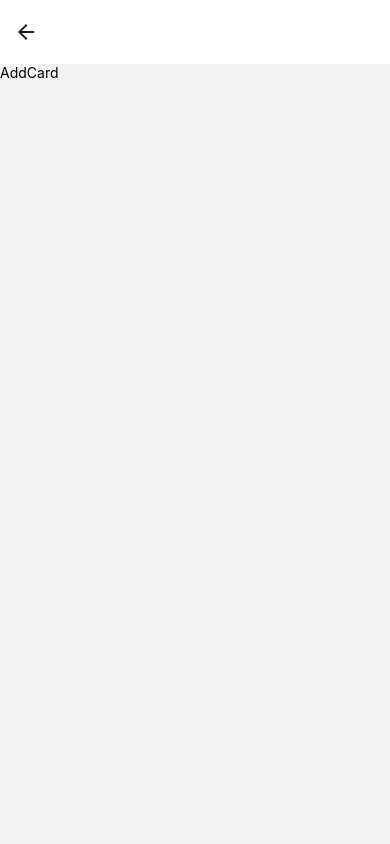
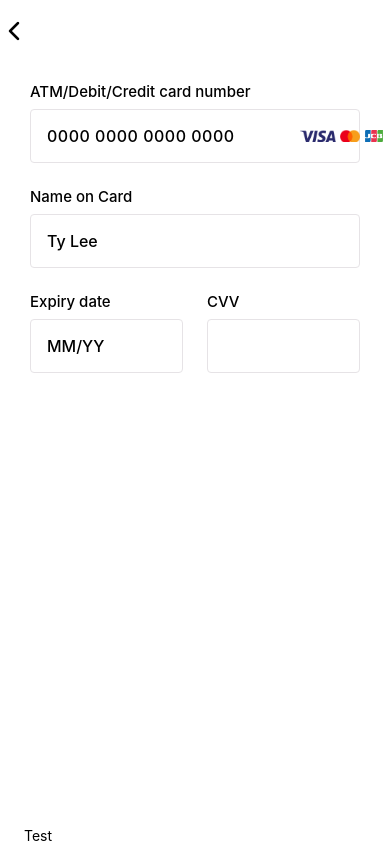
Before and after one commit to htetaungkhant/wegowhereFrontendTask, a React Native app: screen /AddCard in a window 390 px wide. Built offline with nearby package versions, Linux system fonts and the light colour scheme.

Commit message:
complete 90% of AddCard page's UI

```diff
--- a/App.tsx
+++ b/App.tsx
@@ -4,13 +4,12 @@ import { createNativeStackNavigator } from '@react-navigation/native-stack';
 import { Provider } from 'react-redux';
 
 // import from local files
-import { AddCardButton } from '@/components/Button';
-import { defaultStyles } from '@/constants/styles';
 import { AddCardScreen } from '@/screens/AddCard';
 import { CardListScreen } from '@/screens/CardList';
 import { FailScreen } from "@/screens/Fail";
 import { SuccessScreen } from "@/screens/Success";
 import { store } from '@/store';
+import { addCardHeaderOptions, cardListHeaderOptions, failHeaderOptions, successHeaderOptions } from '@/utils/headerOptions';
 
 const Stack = createNativeStackNavigator();
 
@@ -22,35 +21,22 @@ export default function App() {
 					<Stack.Screen
 						name="AddCard"
 						component={AddCardScreen}
-						options={{
-							title: '',
-							headerShadowVisible: false,
-							headerTitleStyle: defaultStyles.headerTitleStyle,
-						}}
+						options={addCardHeaderOptions}
 					/>
 					<Stack.Screen
 						name="CardList"
 						component={CardListScreen}
-						options={{
-							title: 'Cards',
-							headerShadowVisible: false,
-							headerTitleStyle: defaultStyles.headerTitleStyle,
-							headerRight: () => <AddCardButton />,
-						}}
+						options={cardListHeaderOptions}
 					/>
 					<Stack.Screen
 						name="Success"
 						component={SuccessScreen}
-						options={{
-							headerShown: false,
-						}}
+						options={successHeaderOptions}
 					/>
 					<Stack.Screen
 						name="Fail"
 						component={FailScreen}
-						options={{
-							headerShown: false,
-						}}
+						options={failHeaderOptions}
 					/>
 				</Stack.Navigator>
 			</NavigationContainer>
--- a/components/Button/index.tsx
+++ b/components/Button/index.tsx
@@ -1,10 +1,11 @@
+import { Ionicons } from '@expo/vector-icons';
 import FeatherIcons from '@expo/vector-icons/Feather';
 import { useNavigation } from "@react-navigation/native";
 import React from "react";
 import { StyleSheet, Text, TouchableOpacity } from "react-native";
 
 import Colors from "@/constants/colors";
-import { AddCardButtonProps, LinkButtonProps } from "@/types";
+import { HeaderAddCardButtonProps, HeaderGoBackButtonProps, LinkButtonProps } from "@/types";
 
 export const LinkButton: React.FC<LinkButtonProps> = ({ title, href }) => {
     const navigation = useNavigation();
@@ -16,16 +17,29 @@ export const LinkButton: React.FC<LinkButtonProps> = ({ title, href }) => {
     );
 }
 
-export const AddCardButton: React.FC<AddCardButtonProps> = ({}) => {
+export const HeaderAddCardButton: React.FC<HeaderAddCardButtonProps> = ({}) => {
     const navigation = useNavigation();
 
     return (
         <TouchableOpacity onPress={() => navigation.navigate('AddCard' as never)}>
-            <Text style={styles.addCardButton}>
+            <Text style={styles.headerAddCardButton}>
                 <FeatherIcons name="plus" size={28} />
             </Text>
         </TouchableOpacity>
     );
+}
+
+export const HeaderGoBackButton: React.FC<HeaderGoBackButtonProps> = ({}) => {
+    const navigation = useNavigation();
+
+    return (
+        <TouchableOpacity onPress={() => navigation.goBack()}>
+            <Text style={styles.headerGoBackButton}>
+                <Ionicons name="chevron-back" size={28} color="black" />
+            </Text>
+        </TouchableOpacity>
+    );
+
 }
 
 const styles = StyleSheet.create({
@@ -34,5 +48,6 @@ const styles = StyleSheet.create({
         fontWeight: '500',
         color: Colors.primary
     },
-    addCardButton: {}
+    headerAddCardButton: {},
+    headerGoBackButton: {},
 })
--- /dev/null
+++ b/components/CreditCardInput/index.tsx
@@ -0,0 +1,97 @@
+import React, { useState } from "react";
+import { Image, NativeSyntheticEvent, StyleSheet, TextInput, TextInputChangeEventData, View } from "react-native";
+
+import Colors from "@/constants/colors";
+import { CreditCardInputProps, CreditCardTypes } from "@/types";
+
+export const CreditCardInput: React.FC<CreditCardInputProps> = ({ value, onChangeText }) => {
+    const [cardType, setCardType] = useState<CreditCardTypes>('INVALID');
+
+    const onChange: (e: NativeSyntheticEvent<TextInputChangeEventData>) => void = (e) => {
+        // check to accept only numbers
+        const input = e.nativeEvent.text;
+        const formattedInput = input.replace(/\D/g, '');
+        if (formattedInput.length === 0) {
+            setCardType('INVALID');
+            onChangeText('');
+            return;
+        }
+
+        if(formattedInput[0] === '4') {
+            setCardType('Visa');
+        }
+        else if(formattedInput[0] === '5') {
+            setCardType('Mastercard');
+        }
+        else if(formattedInput[0] === '3') {
+            setCardType('JCB');
+        }
+        else {
+            setCardType('INVALID');
+        }
+
+        // Format the card number
+        let formattedValue = '';
+        for (let i = 0; i < formattedInput.length; i++) {
+            if (i % 4 === 0 && i > 0) {
+                formattedValue += ' ';
+            }
+            formattedValue += formattedInput[i];
+        }
+
+        onChangeText(formattedValue);
+    }
+
+    return (
+        <View style={styles.container}>
+            <TextInput
+                value={value}
+                onChange={onChange}
+                placeholder="0000 0000 0000 0000"
+                keyboardType="number-pad"
+                maxLength={19}
+                style={styles.textInput}
+            />
+            <View style={styles.imagesContainer}>
+                { (cardType === 'Visa' || cardType === 'INVALID') && <Image resizeMode="cover" source={require('@/assets/Visa-Copy.png')} style={styles.visaImage} /> }
+                { (cardType === 'Mastercard' || cardType === 'INVALID') && <Image resizeMode="cover" source={require('@/assets/Mastercard-Copy.png')} style={styles.mastercardImage} /> }
+                { (cardType === 'JCB' || cardType === 'INVALID') && <Image resizeMode="cover" source={require('@/assets/JCB-Copy.png')} style={styles.jcbImage} /> }
+            </View>
+        </View>
+    )
+}
+
+export const styles = StyleSheet.create({
+    container: {
+        borderWidth: 1.5,
+        borderRadius: 4,
+        borderColor: Colors.lightGray,
+        padding: 16,
+        flexDirection: 'row',
+        alignItems: 'center',
+        columnGap: 4,
+    },
+    textInput: {
+        letterSpacing: 0.5,
+        fontSize: 16,
+        fontWeight: '500',
+        borderWidth: 0,
+        flex: 1,
+    },
+    imagesContainer: {
+        flexDirection: 'row',
+        columnGap: 4,
+    },
+    visaImage: {
+        width: 36,
+        height: 12,
+    },
+    mastercardImage: {
+        width: 20,
+        height: 12,
+    },
+    jcbImage: {
+        width: 20,
+        height: 12,
+    },
+})
--- a/constants/styles/index.tsx
+++ b/constants/styles/index.tsx
@@ -14,10 +14,17 @@ export const defaultStyles = StyleSheet.create({
     fontWeight: '700',
   },
   block: {
-    marginHorizontal: 20,
-    padding: 14,
-    backgroundColor: '#fff',
-    borderRadius: 16,
-    gap: 20,
+    paddingVertical: 2,
+    paddingHorizontal: 6,
+    rowGap: 8,
+  },
+  input: {
+    margin: 0,
+    borderWidth: 1.5,
+    borderRadius: 4,
+    borderColor: Colors.lightGray,
+    padding: 16,
+    fontSize: 16,
+    fontWeight: '500',
   },
 });
--- /dev/null
+++ b/hooks/useIsNumericChecker.ts
@@ -0,0 +1,13 @@
+interface checkFnType {
+    (value: string): { result: boolean }
+}
+
+export const useIsNumericChecker = (): { isNumeric: checkFnType } => {
+    const isNumeric: checkFnType = (value: string) => {
+        const result = /^[0-9]*$/.test(value);
+
+        return { result };
+    }
+
+    return { isNumeric };
+}
--- a/screens/AddCard/index.tsx
+++ b/screens/AddCard/index.tsx
@@ -1,9 +1,110 @@
-import { Text, View } from 'react-native'
+import { useState } from 'react';
+import { NativeSyntheticEvent, ScrollView, StyleSheet, Text, TextInput, TextInputChangeEventData, View } from 'react-native';
+
+import { CreditCardInput } from '@/components/CreditCardInput';
+import { defaultStyles } from '@/constants/styles';
+import { useIsNumericChecker } from '@/hooks/useIsNumericChecker';
 
 export function AddCardScreen() {
+    const [cardNumber, setCardNumber] = useState<string>('');
+    const [cardName, setCardName] = useState<string>('');
+    const [expiryDate, setExpiryDate] = useState<string>('');
+    const [cvv, setCvv] = useState<string>('');
+
+    const { isNumeric } = useIsNumericChecker();
+
+    const onExpiryDateChange: (e: NativeSyntheticEvent<TextInputChangeEventData>) => void = (e) => {
+        const input = e.nativeEvent.text;
+        const formattedInput = input.replace(/\D/g, '');
+        const { result } = isNumeric(formattedInput);
+        if (!result) return;
+
+        // format the expiry date
+        let formattedValue = '';
+        for (let i = 0; i < formattedInput.length; i++) {
+            if (i === 2) {
+                formattedValue += '/';
+            }
+            formattedValue += formattedInput[i];
+        }
+
+        setExpiryDate(formattedValue);
+    }
+
+    const onCvvChange: (e: NativeSyntheticEvent<TextInputChangeEventData>) => void = (e) => {
+        const input = e.nativeEvent.text;
+        const formattedInput = input.replace(/\D/g, '');
+        const { result } = isNumeric(formattedInput);
+        if (!result) return;
+
+        setCvv(formattedInput);
+    }
+
     return (
-        <View>
-            <Text>AddCard</Text>
-        </View>
+        <ScrollView style={{ ...defaultStyles.container, paddingVertical: 0 }} contentContainerStyle={styles.container}>
+            <View style={styles.innerTopContainer}>
+                <View style={defaultStyles.block}>
+                    <Text style={styles.label}>ATM/Debit/Credit card number</Text>
+                    <CreditCardInput value={cardNumber} onChangeText={(value) => setCardNumber(value)} />
+                </View>
+                <View style={defaultStyles.block}>
+                    <Text style={styles.label}>Name on Card</Text>
+                    <TextInput
+                        value={cardName}
+                        onChange={(e) => setCardName(e.nativeEvent.text)}
+                        placeholder="Ty Lee"
+                        maxLength={50}
+                        style={{ ...defaultStyles.input }}
+                    />
+                </View>
+                <View style={styles.row}>
+                    <View style={{ ...defaultStyles.block, flex: 1 }}>
+                        <Text style={styles.label}>Expiry date</Text>
+                        <TextInput
+                            value={expiryDate}
+                            onChange={onExpiryDateChange}
+                            placeholder="MM/YY"
+                            keyboardType="number-pad"
+                            maxLength={5}
+                            style={{ ...defaultStyles.input }}
+                        />
+                    </View>
+                    <View style={{ ...defaultStyles.block, flex: 1 }}>
+                        <Text style={styles.label}>CVV</Text>
+                        <TextInput
+                            value={cvv}
+                            onChange={onCvvChange}
+                            keyboardType="number-pad"
+                            maxLength={3}
+                            style={{ ...defaultStyles.input }}
+                        />
+                    </View>
+                </View>
+            </View>
+            <View style={styles.innerBottomContainer}>
+                <Text>Test</Text>
+            </View>
+        </ScrollView>
     )
 }
+
+const styles = StyleSheet.create({
+    container: {
+        flexGrow: 1,
+        paddingTop: 16,
+        justifyContent: 'space-between',
+    },
+    innerTopContainer: {
+        rowGap: 20,
+    },
+    innerBottomContainer: {},
+    row: {
+        flexDirection: 'row',
+        columnGap: 12,
+    },
+    label: {
+        fontSize: 15,
+        fontWeight: '500',
+        color: '#000',
+    },
+})
--- /dev/null
+++ b/utils/headerOptions.tsx
@@ -0,0 +1,40 @@
+import { ParamListBase, RouteProp } from "@react-navigation/native";
+import { NativeStackNavigationOptions } from "@react-navigation/native-stack";
+
+import { HeaderAddCardButton, HeaderGoBackButton } from '@/components/Button';
+import { defaultStyles } from "@/constants/styles";
+
+export const addCardHeaderOptions: NativeStackNavigationOptions | ((props: {
+    route: RouteProp<ParamListBase, "AddCard">;
+    navigation: any;
+}) => NativeStackNavigationOptions) = {
+    title: '',
+    headerShadowVisible: false,
+    headerTitleStyle: defaultStyles.headerTitleStyle,
+    headerBackTitleVisible: false,
+    headerLeft: () => <HeaderGoBackButton />,
+}
+
+export const cardListHeaderOptions: NativeStackNavigationOptions | ((props: {
+    route: RouteProp<ParamListBase, "CardList">;
+    navigation: any;
+}) => NativeStackNavigationOptions) = {
+    title: 'Cards',
+    headerShadowVisible: false,
+    headerTitleStyle: defaultStyles.headerTitleStyle,
+    headerRight: () => <HeaderAddCardButton />,
+}
+
+export const successHeaderOptions: NativeStackNavigationOptions | ((props: {
+    route: RouteProp<ParamListBase, "Success">;
+    navigation: any;
+}) => NativeStackNavigationOptions) = {
+    headerShown: false,
+}
+
+export const failHeaderOptions: NativeStackNavigationOptions | ((props: {
+    route: RouteProp<ParamListBase, "Fail">;
+    navigation: any;
+}) => NativeStackNavigationOptions) = {
+    headerShown: false,
+}
```
Also changed, not shown: types/index.ts (+8 -1 lines), utils/index.ts (deleted).
